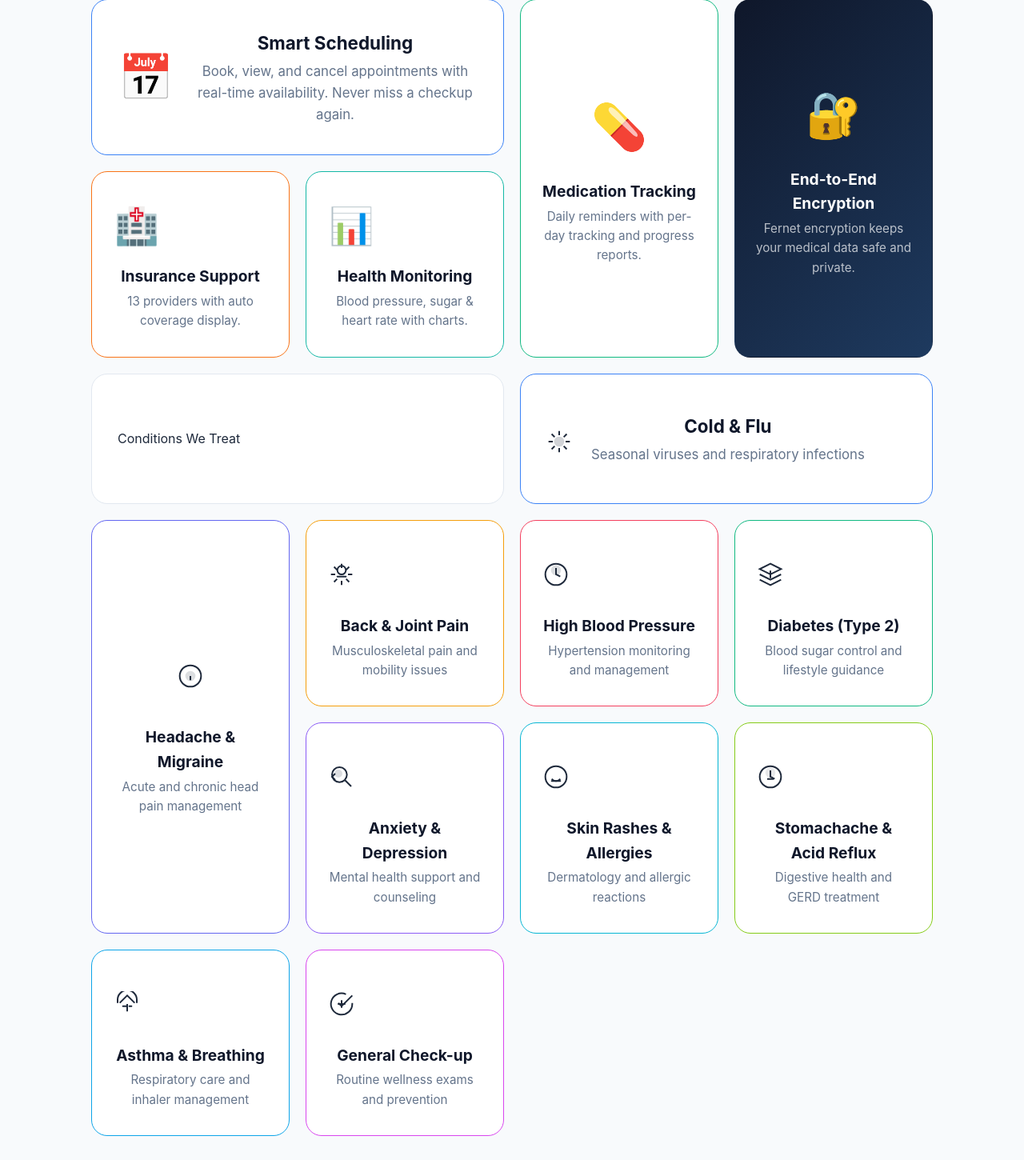
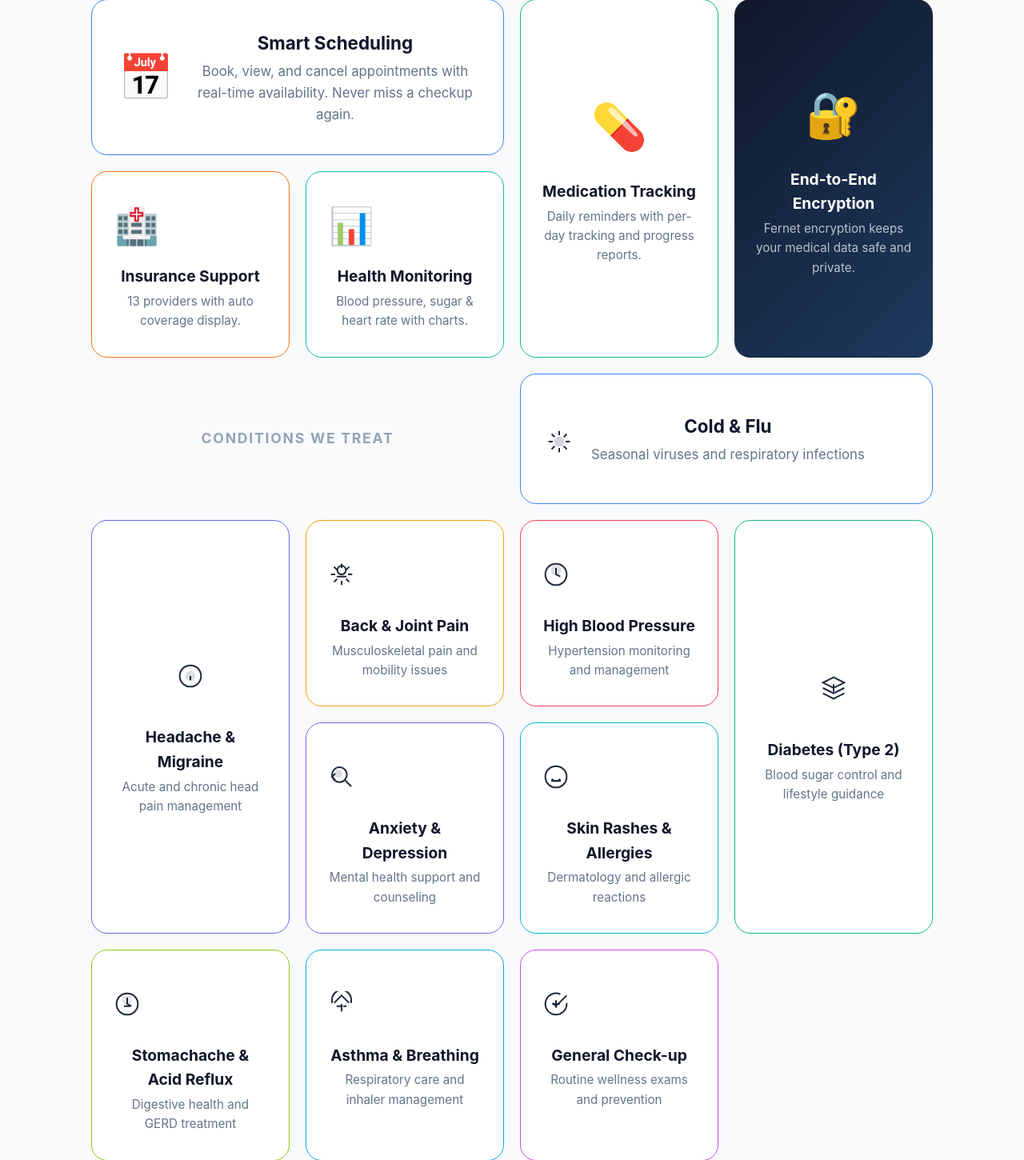
Before and after one commit to Samin5186/clinic-management, a Django app: page / in a window 1280 px wide. Shown: the part 1119-2569 px from the top of the page at 80% size. Run offline with Django 4.2, Linux system fonts and the light colour scheme.

Commit message:
Add centered gray 'Conditions We Treat' title card + varied condition card sizes in bento grid

```diff
--- a/static/css/style.css
+++ b/static/css/style.css
@@ -526,6 +526,25 @@ body {
 }
 .bento-accent .bento-text h4 { color: white; }
 .bento-accent .bento-text p { color: rgba(255, 255, 255, 0.7); }
+
+/* Title card for section labels */
+.bento-title-card {
+    background: transparent;
+    border: none;
+    display: flex;
+    align-items: center;
+    justify-content: center;
+    padding: 16px 24px;
+}
+.bento-title-card::before { display: none; }
+.bento-title-card:hover { box-shadow: none; transform: none; border-color: transparent; }
+.bento-title-label {
+    font-size: 1.1rem;
+    font-weight: 700;
+    color: #94a3b8;
+    text-transform: uppercase;
+    letter-spacing: 0.1em;
+}
 
 /* ============================================
    HOW IT WORKS
--- a/templates/landing.html
+++ b/templates/landing.html
@@ -115,16 +115,12 @@
                     </div>
                 </div>
 
-                <!-- Divider between features and conditions -->
-                <div class="bento-card bento-divider bento-wide">
-                    <div class="bento-divider-content">
-                        <span class="divider-line"></span>
-                        <span class="divider-label">Conditions We Treat</span>
-                        <span class="divider-line"></span>
-                    </div>
+                <!-- Conditions We Treat Title -->
+                <div class="bento-title-card bento-wide">
+                    <span class="bento-title-label">Conditions We Treat</span>
                 </div>
 
-                <!-- Conditions We Treat -->
+                <!-- Conditions We Treat - varied sizes -->
                 <div class="bento-card bento-wide bento-blue">
                     <div class="bento-icon">
                         <svg width="32" height="32" viewBox="0 0 24 24" fill="none" stroke="currentColor" stroke-width="1.5">
@@ -176,7 +172,7 @@
                         <p>Hypertension monitoring and management</p>
                     </div>
                 </div>
-                <div class="bento-card bento-emerald">
+                <div class="bento-card bento-tall bento-emerald">
                     <div class="bento-icon">
                         <svg width="32" height="32" viewBox="0 0 24 24" fill="none" stroke="currentColor" stroke-width="1.5">
                             <path d="M12 2L2 7l10 5 10-5-10-5z"/>
```
